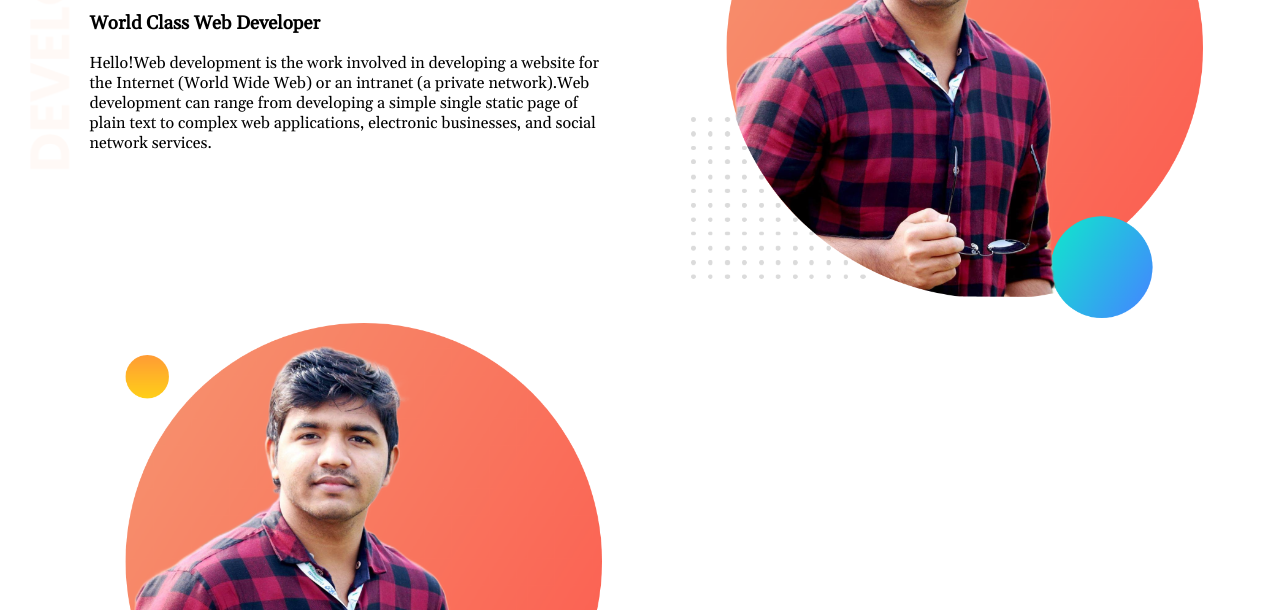
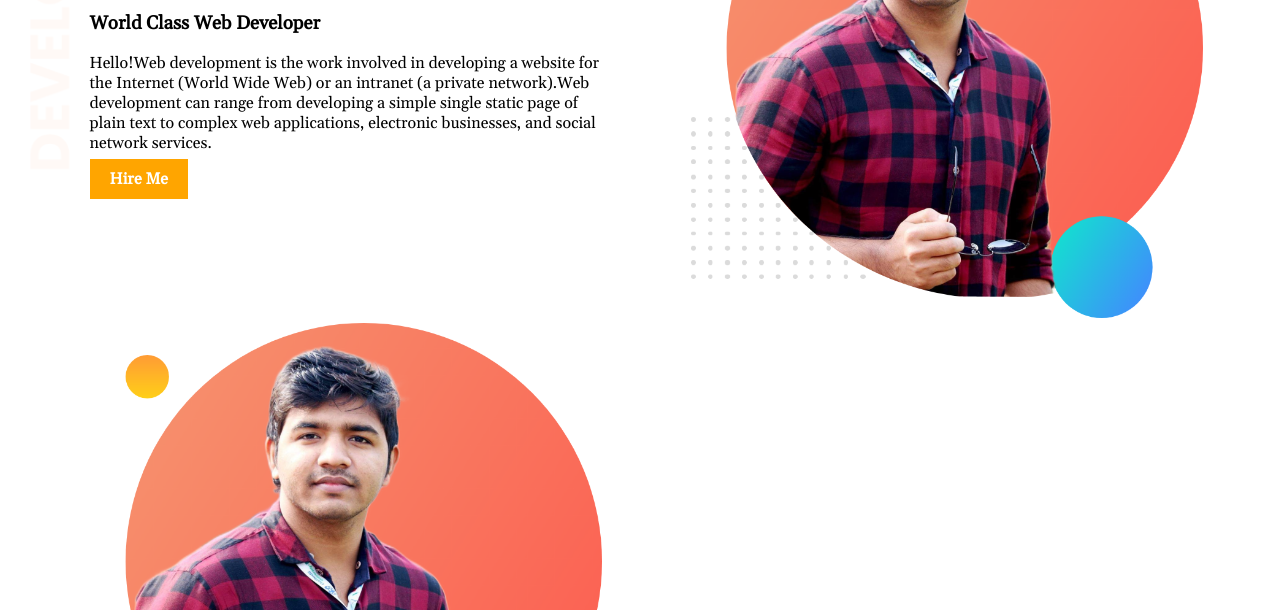
Before and after one commit to mahibullahasan/web.portfolio, a plain HTML site: page index.html in a window 1280 px wide. Shown: the part 190-800 px from the top of the page. Drawn offline with nearby package versions, Linux system fonts and the light colour scheme.

Commit message:
pannel bar

```diff
--- a/index.html
+++ b/index.html
@@ -28,6 +28,9 @@
             <p>
                 Hello!Web development is the work involved in developing a website for the Internet (World Wide Web) or an intranet (a private network).Web development can range from developing a simple single static page of plain text to complex web applications, electronic businesses, and social network services.
             </p>
+
+            <a class="btnn" target="_blank" href="https://www.facebook.com/mahibullahasan.mahib">Hire Me</a>
+
         </div>
         <div class="half-border">
             <img src="images/pic.png">
--- a/style.css
+++ b/style.css
@@ -32,3 +32,10 @@ h1 {
 section {
   height: 500px;
 }
+.btnn {
+  text-decoration: none;
+  background-color: orange;
+  padding: 10px 20px;
+  color: white;
+  font-weight: bold;
+}
```
